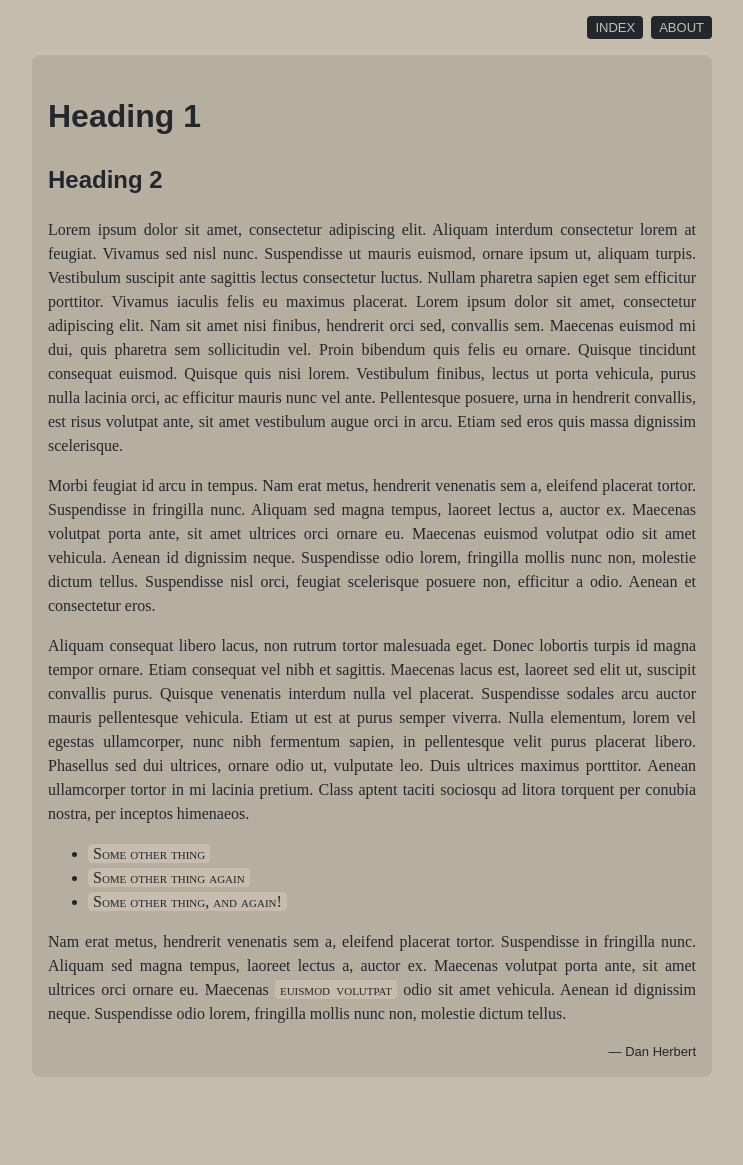
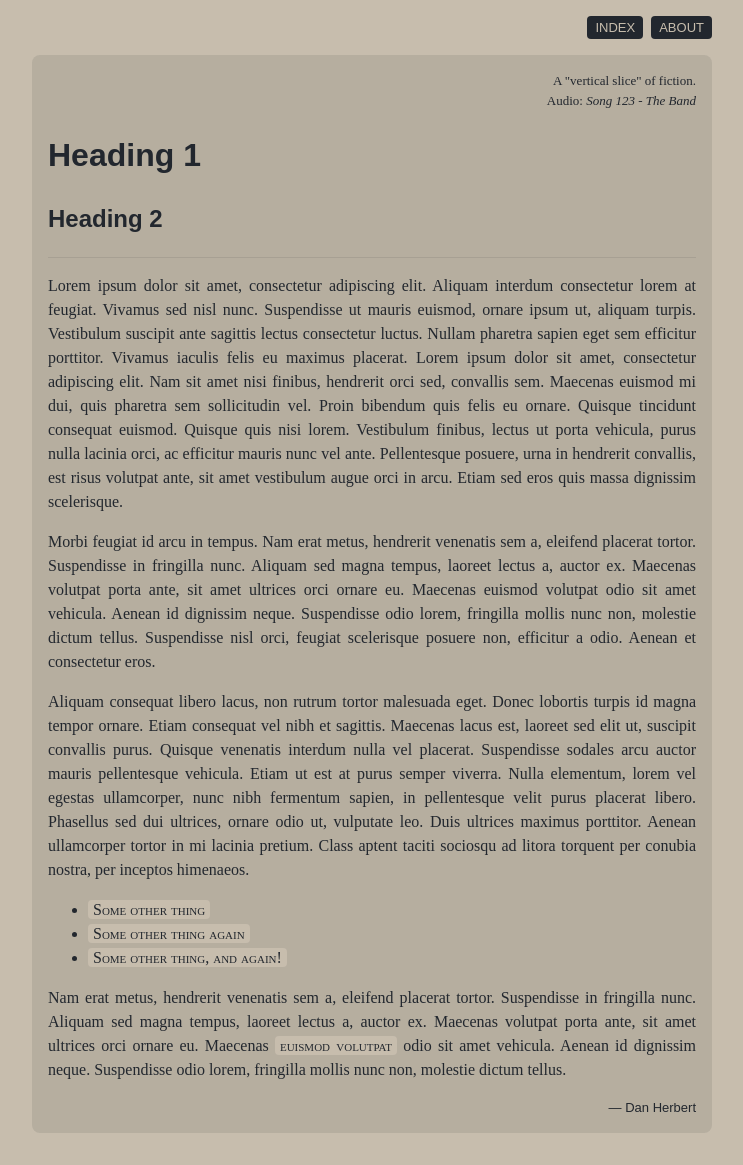
Before and after one commit to pocketninja/jekyll-theme-proseus, a Jekyll site: the page built from index.md, in a window 1280 px wide. Shown: the whole page, without its empty margins (268-1011 px from the left). Built offline with Jekyll 4.4.1, drawn with Linux system fonts in a browser that asks for light colours; before the commit the page ends 1109 px from its top, so only the background shows below that.

Commit message:
Add support for `type` and `audio`

```diff
--- a/_layouts/default.html
+++ b/_layouts/default.html
@@ -1,6 +1,17 @@
 {%- include head.html -%}
 {%- include header.html -%}
 <main>
+    {% case page.type %}
+        {% when 'slice' %}
+            <p class="prose-type">A "vertical slice" of fiction.</p>
+        {% when 'short' %}
+            <p class="prose-type">A very short story.</p>
+    {% endcase %}
+
+    {% if page.audio %}
+        <p class="prose-audio">Audio: <em>{{ page.audio }}</em></p>
+    {% endif %}
+
     {{ content }}
 
     <p class="author">
--- a/_sass/base.scss
+++ b/_sass/base.scss
@@ -71,6 +71,13 @@ main {
       font-size: small;
       margin: 0;
     }
+
+    &.prose-type,
+    &.prose-audio {
+      text-align: right;
+      font-size: small;
+      margin: 0;
+    }
   }
 
   a {
@@ -87,4 +94,10 @@ main {
       border-color: var(--color-foreground);
     }
   }
+
+  hr {
+    border: 0;
+    border-bottom: 1px solid var(--color-foreground);
+    opacity: 0.1;
+  }
 }
--- a/index.md
+++ b/index.md
@@ -2,12 +2,16 @@
 layout: page
 title: Index
 permalink: /
+audio: Song 123 - The Band
+type: slice
 ---
 
 
 # Heading 1
 
 ## Heading 2
+
+---
 
 Lorem ipsum dolor sit amet, consectetur adipiscing elit. Aliquam interdum consectetur lorem at feugiat. Vivamus sed nisl nunc. Suspendisse ut mauris euismod, ornare ipsum ut, aliquam turpis. Vestibulum suscipit ante sagittis lectus consectetur luctus. Nullam pharetra sapien eget sem efficitur porttitor. Vivamus iaculis felis eu maximus placerat. Lorem ipsum dolor sit amet, consectetur adipiscing elit. Nam sit amet nisi finibus, hendrerit orci sed, convallis sem. Maecenas euismod mi dui, quis pharetra sem sollicitudin vel. Proin bibendum quis felis eu ornare. Quisque tincidunt consequat euismod. Quisque quis nisi lorem. Vestibulum finibus, lectus ut porta vehicula, purus nulla lacinia orci, ac efficitur mauris nunc vel ante. Pellentesque posuere, urna in hendrerit convallis, est risus volutpat ante, sit amet vestibulum augue orci in arcu. Etiam sed eros quis massa dignissim scelerisque.
 
```
